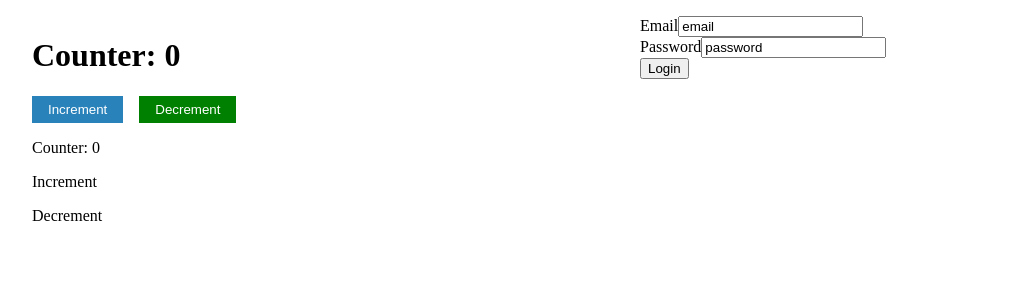
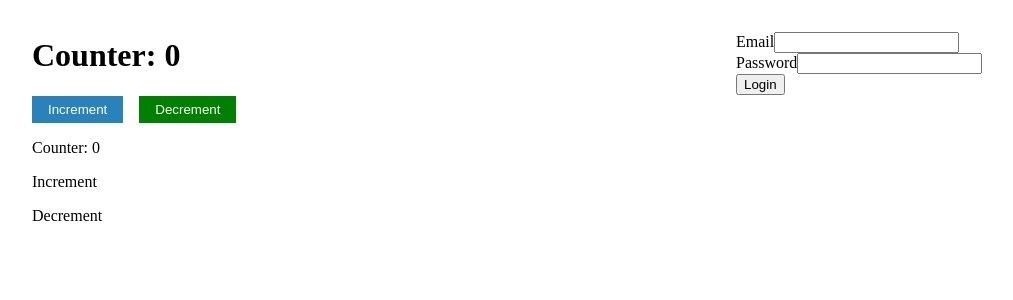
Before and after one commit to mifist/20210206_06, a React (Create React App) app: page / in a window 1280 px wide. Shown: the top 300 px of the page, without its empty margins (8-1021 px from the left). Built offline with nearby package versions, Linux system fonts and the light colour scheme.

Commit message:
before styled form

```diff
--- a/src/App.js
+++ b/src/App.js
@@ -2,10 +2,11 @@ import React from "react"
 import Counter from "./components/Counter"
 import Form from "./components/Form"
 import {Button, NewButton} from "./components/styles/counter"
+import {WrapApp} from "./components/styles/app"
 
 function App() {
   return (
-    <div className="container">
+    <WrapApp>
       <div className="row">
         <Counter>
           {({count, increment, decrement}) => (
@@ -32,7 +33,7 @@ function App() {
       <div className="row">
         <Form />
       </div>
-    </div>
+    </WrapApp>
   )
 }
 
--- a/src/components/Form.jsx
+++ b/src/components/Form.jsx
@@ -1,27 +1,33 @@
+import {useState} from "react"
+import {WrapForm} from "./styles/app"
+
 const initState = {email: "", password: ""}
 
 const Form = () => {
-  const handleChange = () => {
-    // todo
+  const [data, setData] = useState(initState)
+
+  const handleChange = ({target}) => {
+    setData(x => ({...x, [target.name]: target.value}))
   }
 
   const handleSubmit = e => {
-    //todo
+    e.preventDefault()
+    console.log(data)
   }
   return (
-    <form onSubmit={handleSubmit}>
+    <WrapForm onSubmit={handleSubmit}>
       <div>
         <label htmlFor="email">Email</label>
-        <input name="email" value={"email"} onChange={handleChange} />
+        <input name="email" value={data.email} onChange={handleChange} />
       </div>
       <div>
         <label htmlFor="password">Password</label>
-        <input name="password" value={"password"} onChange={handleChange} />
+        <input name="password" value={data.password} onChange={handleChange} />
       </div>
       <div>
         <button type="submit">Login</button>
       </div>
-    </form>
+    </WrapForm>
   )
 }
 
--- a/src/components/styles/app.js
+++ b/src/components/styles/app.js
@@ -0,0 +1,13 @@
+import styled from "@emotion/styled"
+
+export const WrapApp = styled.div`
+  max-width: 1200px;
+  margin: 1rem auto 0;
+  display: grid;
+  grid-template-columns: 1fr 1fr;
+  grid-gap: 1rem;
+`
+export const WrapForm = styled.form({
+  maxWidth: "400px",
+  margin: "1rem auto",
+})
```
